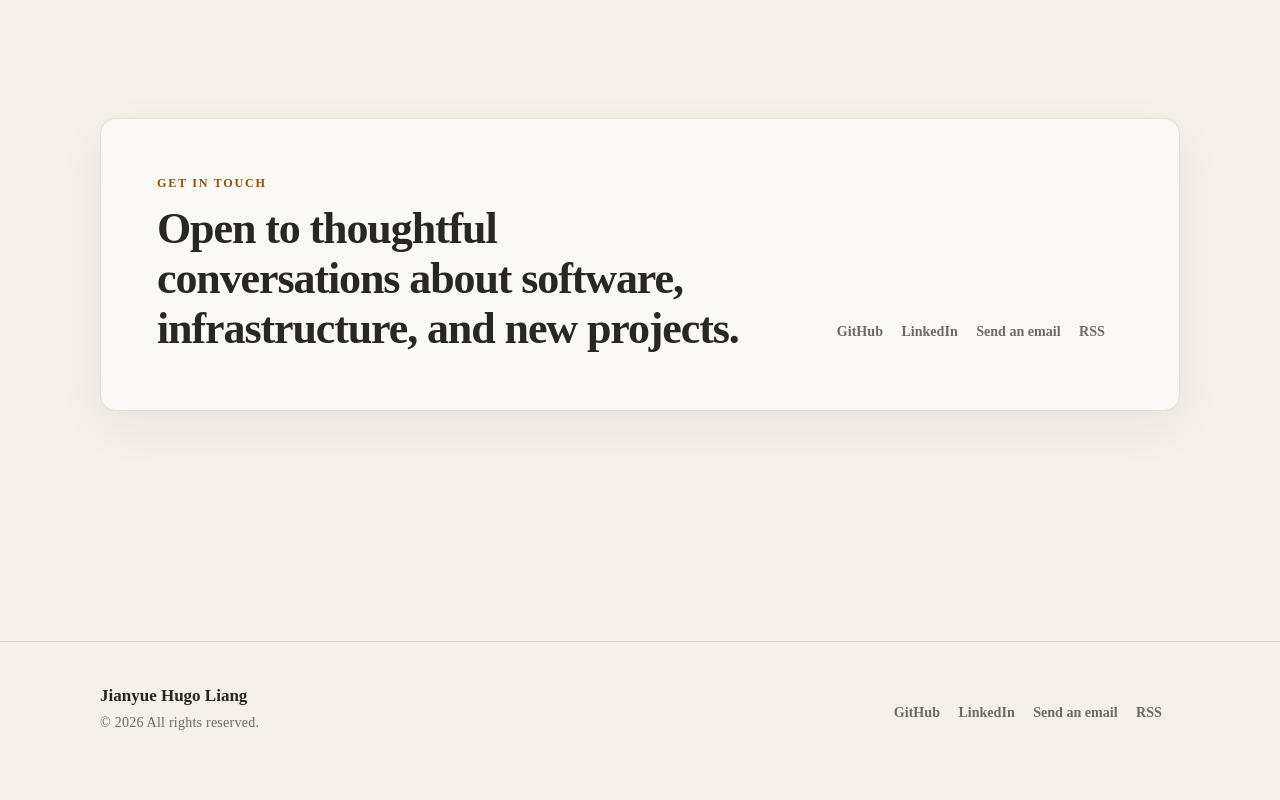
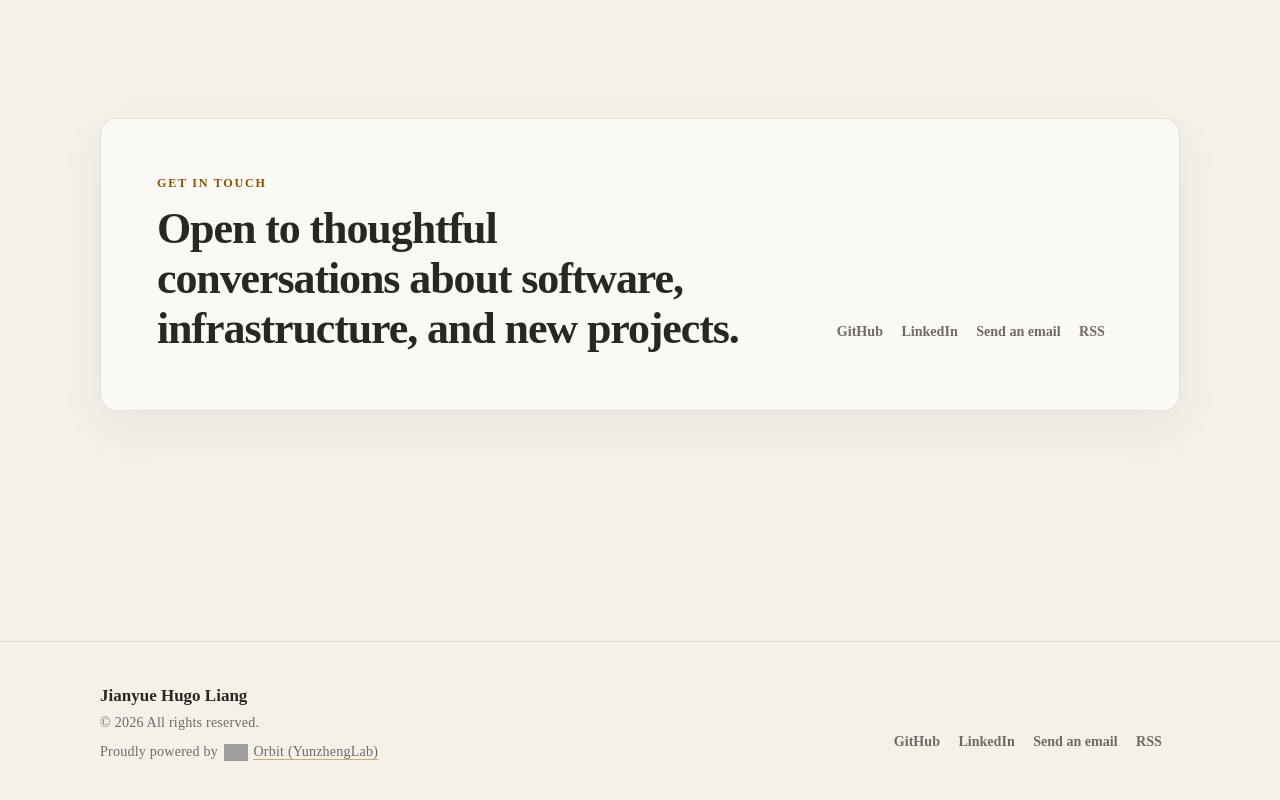
Before and after one commit to jhl-hk/profile, an Astro site: page /en in a window 1280 px wide. Shown: the part 2238-3038 px from the top of the page. Built offline with nearby package versions, Linux system fonts and the light colour scheme; Astro itself is replaced by a stand-in of ours; grey boxes are pictures that could not be loaded.

Commit message:
feat(footer): Add Orbit attribution link

```diff
--- a/src/components/Footer.astro
+++ b/src/components/Footer.astro
@@ -20,6 +20,14 @@ const year = new Date().getFullYear();
       <p class="footer-meta meta">
         &copy; {year} {copy.footer.copyright}
       </p>
+      <p class="powered-by meta">
+        {copy.footer.poweredBy.before && <span>{copy.footer.poweredBy.before}</span>}
+        <a href="https://yunzheng.space/orbit" target="_blank" rel="noopener">
+          <img src="https://yunzheng.space/assets/logo-sm.webp" alt="" width="45" height="20" loading="lazy" decoding="async" />
+          Orbit (YunzhengLab)
+        </a>
+        {copy.footer.poweredBy.after && <span>{copy.footer.poweredBy.after}</span>}
+      </p>
     </div>
     <SocialLinks locale={locale} />
   </div>
@@ -41,6 +49,7 @@ const year = new Date().getFullYear();
 
   .footer-name,
   .footer-meta,
+  .powered-by,
   .filing {
     margin: 0;
   }
@@ -51,6 +60,30 @@ const year = new Date().getFullYear();
 
   .filing {
     grid-column: 1 / -1;
+  }
+
+  .powered-by {
+    display: flex;
+    flex-wrap: wrap;
+    align-items: center;
+    gap: 0.4rem;
+    margin-top: 0.35rem;
+  }
+
+  .powered-by a {
+    display: inline-flex;
+    align-items: center;
+    gap: 0.35rem;
+    color: var(--text-muted);
+  }
+
+  .powered-by a:hover {
+    color: var(--accent-strong);
+  }
+
+  .powered-by img {
+    width: auto;
+    height: 1.1rem;
   }
 
   @media (max-width: 620px) {
--- a/src/i18n/ui.ts
+++ b/src/i18n/ui.ts
@@ -98,7 +98,7 @@ export interface UiCopy {
   };
   footer: {
     copyright: string;
-    builtWith: string;
+    poweredBy: { before: string; after: string };
   };
 }
 
@@ -195,7 +195,7 @@ const uiCopy: Record<Locale, UiCopy> = {
       darkTheme: 'Use dark theme',
       translationUnavailable: 'Translation unavailable; view the blog in',
     },
-    footer: { copyright: 'All rights reserved.', builtWith: 'Built with Astro.' },
+    footer: { copyright: 'All rights reserved.', poweredBy: { before: 'Proudly powered by', after: '' } },
   },
   ja: {
     nav: { home: 'ホーム', projects: 'プロジェクト', about: 'プロフィール', blog: 'ブログ', links: 'リンク' },
@@ -289,7 +289,7 @@ const uiCopy: Record<Locale, UiCopy> = {
       darkTheme: 'ダークテーマを使用',
       translationUnavailable: '翻訳はありません。次の言語のブログを表示:',
     },
-    footer: { copyright: 'All rights reserved.', builtWith: 'Astro で構築。' },
+    footer: { copyright: '無断転載を禁じます。', poweredBy: { before: '', after: 'で運営しています' } },
   },
   zh: {
     nav: { home: '首页', projects: '项目', about: '关于', blog: '博客', links: '友链' },
@@ -383,7 +383,7 @@ const uiCopy: Record<Locale, UiCopy> = {
       darkTheme: '使用深色主题',
       translationUnavailable: '暂无翻译；查看此语言的博客：',
     },
-    footer: { copyright: '版权所有。', builtWith: '使用 Astro 构建。' },
+    footer: { copyright: '版权所有。', poweredBy: { before: '由', after: '强力驱动' } },
   },
 };
 
```
